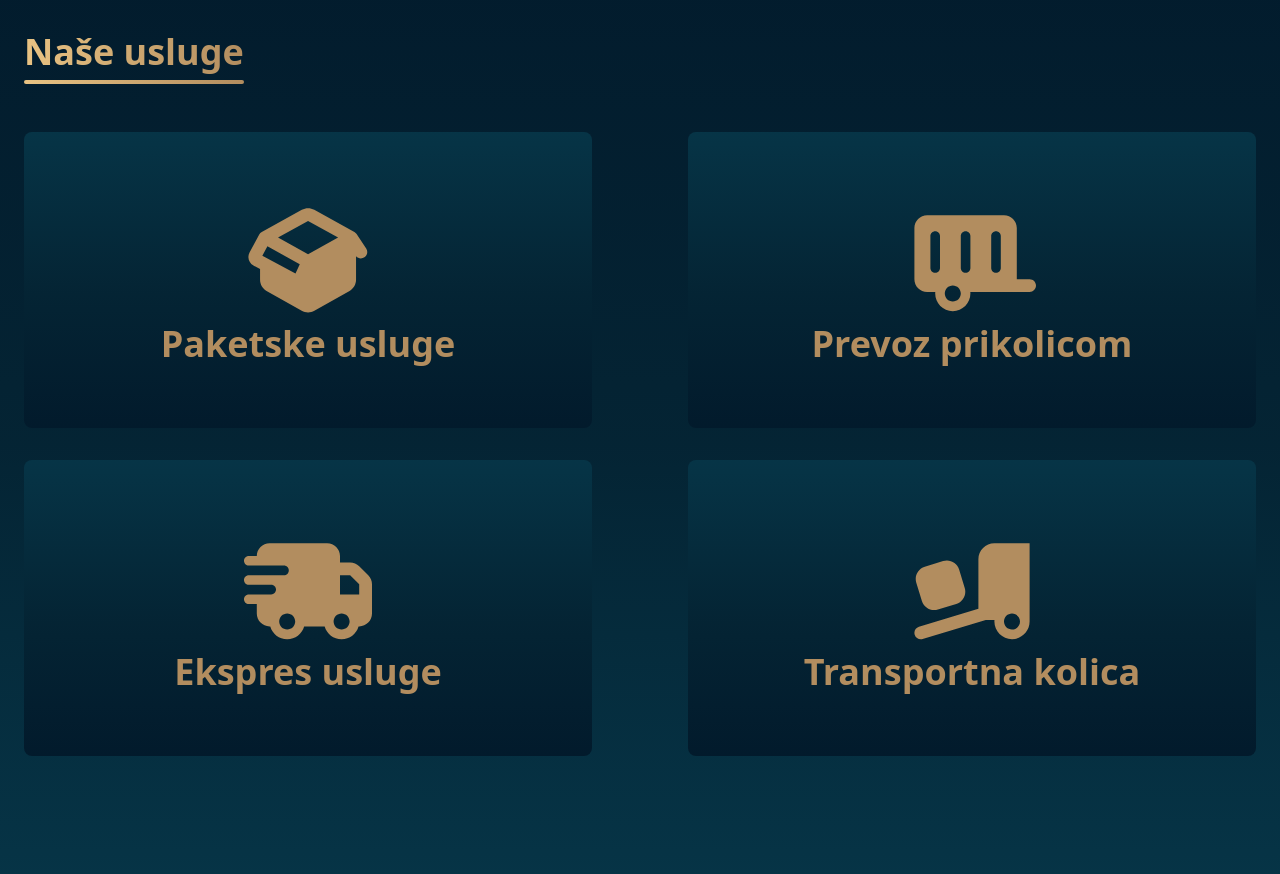
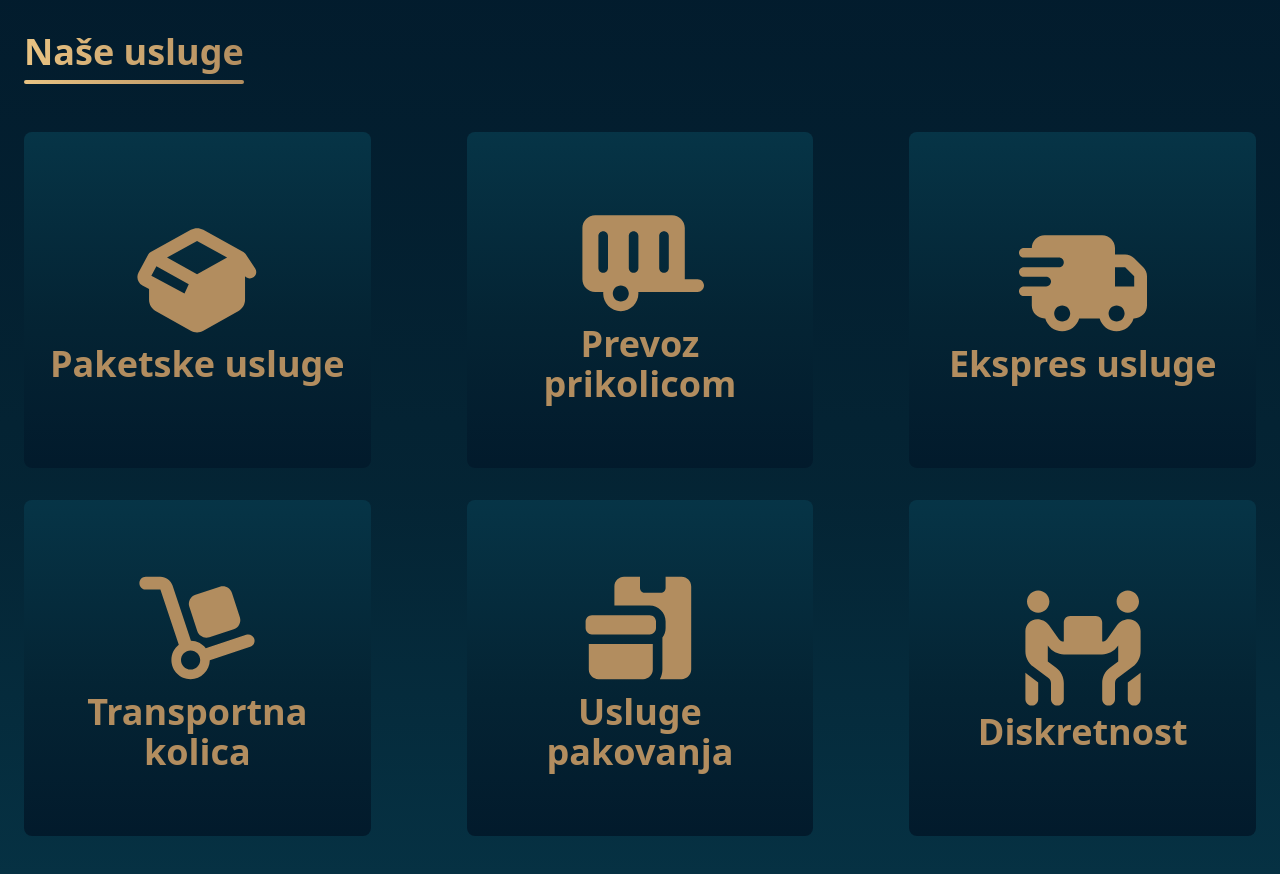
Before and after one commit to mewtwo0719/RBTransportILogistika, a website: page index.html in a window 1280 px wide. Shown: the part 1820-2694 px from the top of the page. Drawn offline with Linux system fonts and the light colour scheme.

Commit message:
Add files via upload

```diff
--- a/index.html
+++ b/index.html
@@ -95,8 +95,8 @@
             >
               <img src="./assets/images/logo.png" height="60" width="60" />
               <div class="flex flex-col sm:flex-row">
-                Transport i &nbsp;
-                <div class="">logistika</div>
+                ТРАНСПОРТ И &nbsp;
+                <div class="">ЛОГИСТИКА</div>
               </div>
             </div>
 
@@ -230,7 +230,7 @@
                 class="text-2xl font-bold text-[color:var(--sunset)] gap-4 flex flex-col"
               >
                 <p class="text-3xl">
-                  Dobrodošli na zvaničnu stranicu firme "РБ Transport i
+                  Dobrodošli na zvaničnu stranicu firme "RB Transport i
                   Logistika".
                 </p>
                 <ul
@@ -238,7 +238,8 @@
                 >
                   <li>
                     Specijalizovani smo za kombi prevoz robe na području -
-                    Mrkonjić-Grada, Banja Luke, Šipova, Jajca te Ključa.
+                    Mrkonjić-Grada, Banja Luke, Šipova, Jajca te Ključa te
+                    cijele Bosne i Hercegovine.
                   </li>
                   <li>
                     Zahvaljujući našem iskustvu i posvećenosti, uspješno smo
@@ -334,11 +335,11 @@
 
           <!-- Services Grid -->
           <div
-            class="grid grid-cols-1 sm:grid-cols-2 gap-x-24 gap-y-8 min-h-[calc(50vh-16px)]"
+            class="grid grid-cols-1 sm:grid-cols-2 lg:grid-cols-3 gap-x-24 gap-y-8 min-h-[calc(50vh-16px)]"
           >
             <!-- Box 1 -->
             <div
-              class="py-16 px-4 rounded-lg flex flex-col items-center justify-center font-extrabold text-4xl text-[color:var(--lion)] bg-gradient-dark cursor-pointer hover:scale-105 transition transform h-full"
+              class="text-center py-16 px-4 rounded-lg flex flex-col items-center justify-center font-extrabold text-4xl text-[color:var(--lion)] bg-gradient-dark cursor-pointer hover:scale-105 transition transform h-full"
               onclick="openModal('service1')"
             >
               <svg
@@ -347,7 +348,6 @@
                 height="128"
                 width="128"
               >
-                <!--!Font Awesome Free v7.0.0 by @fontawesome - https://fontawesome.com License - https://fontawesome.com/license/free Copyright 2025 Fonticons, Inc.-->
                 <path
                   d="M560.3 301.2C570.7 313 588.6 315.6 602.1 306.7C616.8 296.9 620.8 277 611 262.3L563 190.3C560.2 186.1 556.4 182.6 551.9 180.1L351.4 68.7C332.1 58 308.6 58 289.2 68.7L88.8 180C83.4 183 79.1 187.4 76.2 192.8L27.7 282.7C15.1 306.1 23.9 335.2 47.3 347.8L80.3 365.5L80.3 418.8C80.3 441.8 92.7 463.1 112.7 474.5L288.7 574.2C308.3 585.3 332.2 585.3 351.8 574.2L527.8 474.5C547.9 463.1 560.2 441.9 560.2 418.8L560.2 301.3zM320.3 291.4L170.2 208L320.3 124.6L470.4 208L320.3 291.4zM278.8 341.6L257.5 387.8L91.7 299L117.1 251.8L278.8 341.6z"
                   fill="#b28d5f"
@@ -358,7 +358,7 @@
 
             <!-- Box 2 -->
             <div
-              class="py-16 px-4 rounded-lg flex flex-col items-center justify-center font-extrabold text-4xl text-[color:var(--lion)] bg-gradient-dark cursor-pointer hover:scale-105 transition transform h-full"
+              class="text-center py-16 px-4 rounded-lg flex flex-col items-center justify-center font-extrabold text-4xl text-[color:var(--lion)] bg-gradient-dark cursor-pointer hover:scale-105 transition transform h-full"
               onclick="openModal('service2')"
             >
               <svg
@@ -377,7 +377,7 @@
             </div>
             <!-- Box 3 -->
             <div
-              class="py-16 px-4 rounded-lg flex flex-col items-center justify-center font-extrabold text-4xl text-[color:var(--lion)] bg-gradient-dark cursor-pointer hover:scale-105 transition transform h-full"
+              class="text-center py-16 px-4 rounded-lg flex flex-col items-center justify-center font-extrabold text-4xl text-[color:var(--lion)] bg-gradient-dark cursor-pointer hover:scale-105 transition transform h-full"
               onclick="openModal('service3')"
             >
               <svg viewBox="0 0 640 640" height="128" width="128">
@@ -391,7 +391,7 @@
             </div>
             <!-- Box 4 -->
             <div
-              class="py-16 px-4 rounded-lg flex flex-col items-center justify-center font-extrabold text-4xl text-[color:var(--lion)] bg-gradient-dark cursor-pointer hover:scale-105 transition transform h-full"
+              class="text-center py-16 px-4 rounded-lg flex flex-col items-center justify-center font-extrabold text-4xl text-[color:var(--lion)] bg-gradient-dark cursor-pointer hover:scale-105 transition transform h-full"
               onclick="openModal('service4')"
             >
               <svg
@@ -401,11 +401,51 @@
                 width="128"
               >
                 <path
-                  d="M432 96C387.8 96 352 131.8 352 176L352 424.2L54.8 513.4C37.9 518.4 28.3 536.3 33.4 553.2C38.5 570.1 56.3 579.7 73.2 574.7L388.7 480.1L432.4 480.1C432.2 482.7 432 485.4 432 488.1C432 536.7 471.4 576.1 520 576.1C568.6 576.1 608 536.7 608 488.1L608 96.1L432 96.1zM560 488C560 510.1 542.1 528 520 528C497.9 528 480 510.1 480 488C480 465.9 497.9 448 520 448C542.1 448 559.9 465.9 560 487.9L560 488zM83.9 213.5C50.1 223.8 31.1 259.6 41.4 293.4L69.5 385.2C79.8 419 115.6 438 149.4 427.7L241.2 399.6C275 389.3 294 353.5 283.7 319.7L255.6 227.9C245.3 194.1 209.5 175.1 175.7 185.4L83.9 213.5z"
+                  fill="#b28d5f"
+                  d="M64 64C46.3 64 32 78.3 32 96C32 113.7 46.3 128 64 128L136.9 128L229 404.2C206.5 421.8 192 449.2 192 480C192 533 235 576 288 576C340.4 576 383.1 534 384 481.7L586.1 414.3C602.9 408.7 611.9 390.6 606.3 373.8C600.7 357 582.6 348 565.8 353.6L363.8 421C346.6 398.9 319.9 384.5 289.8 384L197.7 107.8C188.9 81.6 164.5 64 136.9 64L64 64zM240 480C240 453.5 261.5 432 288 432C314.5 432 336 453.5 336 480C336 506.5 314.5 528 288 528C261.5 528 240 506.5 240 480zM312.5 153.3C287.3 161.5 273.5 188.6 281.7 213.8L321.3 335.5C329.5 360.7 356.6 374.5 381.8 366.3L503.5 326.7C528.7 318.5 542.5 291.4 534.3 266.2L494.8 144.5C486.6 119.3 459.5 105.5 434.3 113.7L312.5 153.3z"
+                />
+              </svg>
+              Transportna kolica
+            </div>
+
+            <!-- Box 5 -->
+            <div
+              class="text-center py-16 px-4 rounded-lg flex flex-col items-center justify-center font-extrabold text-4xl text-[color:var(--lion)] bg-gradient-dark cursor-pointer hover:scale-105 transition transform h-full"
+              onclick="openModal('service5')"
+            >
+              <svg
+                xmlns="http://www.w3.org/2000/svg"
+                viewBox="0 0 640 640"
+                height="128"
+                width="128"
+              >
+                <path
+                  d="M240 64L320 64L320 120C320 133.3 330.7 144 344 144L424 144C437.3 144 448 133.3 448 120L448 64L528 64C554.5 64 576 85.5 576 112L576 528C576 554.5 554.5 576 528 576L419.2 576C427.4 561.9 432 545.5 432 528L432 368C442 354.6 448 338 448 320L448 288C448 243.8 412.2 208 368 208L192 208L192 112C192 85.5 213.5 64 240 64zM64 400L384 400L384 528C384 554.5 362.5 576 336 576L112 576C85.5 576 64 554.5 64 528L64 400zM80 256L368 256C385.7 256 400 270.3 400 288L400 320C400 337.7 385.7 352 368 352L80 352C62.3 352 48 337.7 48 320L48 288C48 270.3 62.3 256 80 256z"
                   fill="#b28d5f"
                 />
               </svg>
-              Transportna kolica
+
+              Usluge pakovanja
+            </div>
+
+            <!-- Box 6 -->
+            <div
+              class="text-center py-16 px-4 rounded-lg flex flex-col items-center justify-center font-extrabold text-4xl text-[color:var(--lion)] bg-gradient-dark cursor-pointer hover:scale-105 transition transform h-full"
+              onclick="openModal('service6')"
+            >
+              <svg
+                xmlns="http://www.w3.org/2000/svg"
+                viewBox="0 0 640 640"
+                height="128"
+                width="128"
+              >
+                <path
+                  d="M96 32C126.9 32 152 57.1 152 88C152 118.9 126.9 144 96 144C65.1 144 40 118.9 40 88C40 57.1 65.1 32 96 32zM32 235.1C32 202.5 58.5 176 91.1 176C114.6 176 136.6 187.3 150.2 206.4L198.9 274.6C204.7 282.8 214 287.7 224 288L224 192C224 174.3 238.3 160 256 160L384 160C401.7 160 416 174.3 416 192L416 288C426 287.7 435.3 282.8 441.1 274.6L489.8 206.4C503.4 187.3 525.4 176 548.9 176C581.5 176 608 202.5 608 235.1L608 336C608 366.2 593.8 394.7 569.6 412.8L492.8 470.4C484.7 476.4 480 485.9 480 496L480 576C480 593.7 465.7 608 448 608C430.3 608 416 593.7 416 576L416 496C416 465.8 430.2 437.3 454.4 419.2L496 388L496 307.9L493.2 311.8C475.2 337 446.1 352 415.1 352L384 352C383.4 352 382.7 352 382.1 351.9C381.5 351.9 380.8 352 380.2 352L259.8 352C259.2 352 258.5 352 257.9 351.9C257.3 351.9 256.6 352 256 352L224.9 352C193.9 352 164.8 337 146.8 311.8L144 307.9L144 388L185.6 419.2C209.8 437.3 224 465.8 224 496L224 576C224 593.7 209.7 608 192 608C174.3 608 160 593.7 160 576L160 496C160 485.9 155.3 476.4 147.2 470.4L70.4 412.8C46.2 394.7 32 366.2 32 336L32 235.1zM32 443.3C35.1 446 38.3 448.7 41.6 451.2L96 492L96 576C96 593.7 81.7 608 64 608C46.3 608 32 593.7 32 576L32 443.3zM600 88C600 118.9 574.9 144 544 144C513.1 144 488 118.9 488 88C488 57.1 513.1 32 544 32C574.9 32 600 57.1 600 88zM608 576C608 593.7 593.7 608 576 608C558.3 608 544 593.7 544 576L544 492L598.4 451.2C601.7 448.7 604.9 446.1 608 443.3L608 576z"
+                  fill="#b28d5f"
+                />
+              </svg>
+
+              Diskretnost
             </div>
           </div>
         </div>
@@ -478,6 +518,7 @@
               <li><a class="hover:underline">Ključ</a></li>
               <li><a class="hover:underline">Mrkonjić Grad</a></li>
               <li><a class="hover:underline">Šipovo</a></li>
+              <li><a class="hover:underline">i ostali gradovi BiH</a></li>
             </ul>
           </div>
 
@@ -590,25 +631,36 @@
       const services = {
         service1: {
           title: "Paketske usluge",
-          description: `Specijalizovani smo za brzi kombi prevoz paketa svih veličina.
-Svaka pošiljka se pažljivo obrađuje i pravilno utovara kako bi stigla na odredište bez oštećenja.
-Nudimo fleksibilne termine dostave prema potrebama klijenata i pravovremeno obavještavamo o statusu pošiljke.
-Bez obzira na veličinu ili količinu, vaša roba stiže sigurno, brzo i pouzdano.`,
+
+          description: `Ova sekcija pokriva sve usluge kombi transporta i logistike za manje i srednje pošiljke. Pružamo siguran i pouzdan prevoz robe, od manjih paketa do paleta, sa naglaskom na pravilno rukovanje i zaštitu prilikom transporta. Svaka pošiljka je praćena i pažljivo organizovana kako bi stigla bez oštećenja i na vrijeme. Sa nama je vaša roba u sigurnim rukama, a fleksibilnost i profesionalnost su standard.`,
         },
         service2: {
           title: "Prevoz prikolicom",
+          description: `Nudimo prevoz robe uz dodatni prostor zahvaljujući prikolicama, što omogućava transport većih količina ili teže robe koja ne stane u standardni kombi. Prikolice su sigurno pričvršćene i opremljene kako bi se spriječilo pomjeranje ili oštećenje tereta tokom vožnje. Naši vozači su stručni u pravilnom utovaru i rasporedu tereta, kako bi svaki transport protekao bez problema. Fleksibilno prilagođavamo kapacitet prikolice prema potrebama klijenata, bilo da se radi o lokalnom prevozu ili međunarodnoj isporuci. Pružamo i opcije ekspres dostave i diskretnog transporta, a tokom cijelog procesa pratimo pošiljku i pravovremeno vas obavještavamo. Sa nama je svaki transport prikolicom siguran, brz i pouzdan – vaša roba stiže na odredište neoštećena i na vrijeme.`,
+        },
+        service3: {
+          title: "Ekspres usluge",
           description: `Pružamo ekspres dostavu za pošiljke koje zahtijevaju hitan transport.
 Bilo da je riječ o istom danu ili narednom danu, naš tim je uvijek spreman da reaguje brzo i organizuje prevoz bez kašnjenja.
 Vaša roba je u sigurnim rukama, a svi transporti se obavljaju prema vašim potrebama i prema vašem vremenu.
  Ekspres usluge su idealne za hitne pošiljke i situacije kada je brzina prioritet.`,
         },
-        service3: {
-          title: "Ekspres usluge",
-          description: `Ova sekcija pokriva sve usluge kombi transporta i logistike za manje i srednje pošiljke. Pružamo siguran i pouzdan prevoz robe, od manjih paketa do paleta, sa naglaskom na pravilno rukovanje i zaštitu prilikom transporta. Svaka pošiljka je praćena i pažljivo organizovana kako bi stigla bez oštećenja i na vrijeme. Sa nama je vaša roba u sigurnim rukama, a fleksibilnost i profesionalnost su standard`,
-        },
         service4: {
           title: "Transportna kolica",
-          description: `Nudimo prevoz robe uz dodatni prostor zahvaljujući prikolicama, što omogućava transport većih količina ili teže robe koja ne stane u standardni kombi. Prikolice su sigurno pričvršćene i opremljene kako bi se spriječilo pomjeranje ili oštećenje tereta tokom vožnje. Naši vozači su stručni u pravilnom utovaru i rasporedu tereta, kako bi svaki transport protekao bez problema. Fleksibilno prilagođavamo kapacitet prikolice prema potrebama klijenata. Pružamo i opcije ekspres dostave i diskretnog transporta, a tokom cijelog procesa pratimo pošiljku i pravovremeno vas obavještavamo. Sa nama je svaki transport prikolicom siguran, brz i pouzdan – vaša roba stiže na odredište neoštećena i na vrijeme`,
+          description: `Za sve vrste pošiljki, uključujući teže i veće pakete, koristimo specijalna transportna kolica koja omogućavaju brzu, sigurnu i efikasnu dostavu. Naša oprema i vozači osiguravaju da vaša roba stigne neoštećena, bez napora i rizika od oštećenja.
+
+Korištenjem transportnih kolica, smanjujemo fizički kontakt i rizik od nesigurnog rukovanja, što dodatno povećava sigurnost i povjerljivost transporta. Vaša pošiljka je uvijek pažljivo organizovana i stabilno smještena, bez obzira na težinu ili oblik.`,
+        },
+        service5: {
+          title: "Usluge pakovanja",
+          description: `Vaša roba zaslužuje maksimalnu pažnju i sigurnost. Naša usluga kombi prevoza uključuje profesionalno pakovanje i zaštitu svih vrsta pošiljki, od osjetljivih predmeta do težih paketa. Koristimo visokokvalitetne materijale i savremene tehnike pakovanja kako bismo osigurali da roba stigne neoštećena i u savršenom stanju. Svaki paket pažljivo označavamo i organizujemo u kombiju, čime smanjujemo rizik od oštećenja tokom transporta.`,
+        },
+        service6: {
+          title: "Diskretnost",
+          description: `Povjerljivost i privatnost su  ključne važnosti, našeg poslovanja.
+Kada koristite našu uslugu diskretnog prevoza, možete biti sigurni da će vaša pošiljka biti tretirana s najvećom pažnjom i profesionalizmom.
+Diskretan prevoz znači da se vaša roba kreće sigurno, bez nepotrebnog otkrivanja i sa minimalnim brojem kontakata, što dodatno povećava sigurnost i povjerljivost.
+Naša filozofija je jednostavna: poštujemo vaše povjerenje i privatnost.`,
         },
       };
 
```
Also changed, not shown: assets/global.css.
